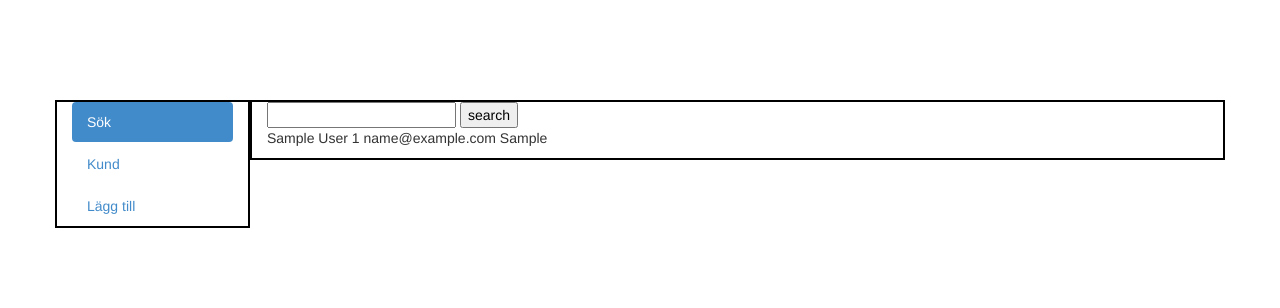
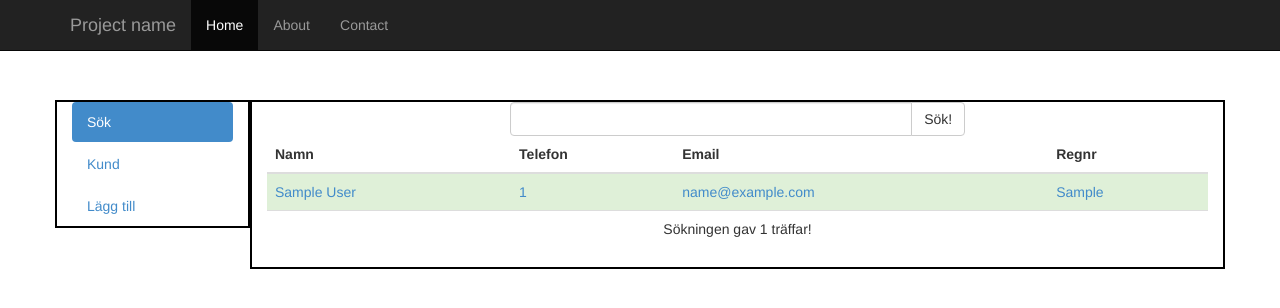
Before and after one commit to Happyhours/nmcs-program, a Django app: template nmcs/customers/templates/customers/customer_list.html in a window 1280 px wide. Shown: the top 308 px of the page. Run offline with Django 3.2, Linux system fonts and the light colour scheme; the template is opened without the code that fills it: most values are stand-ins (such as "Sample title", 1, 10 or a date in 2020); some libraries are stand-ins or nearby versions.

Commit message:
Fixed Search page

```diff
--- a/nmcs/customers/templates/customers/customer_add.html
+++ b/nmcs/customers/templates/customers/customer_add.html
@@ -1,3 +1,7 @@
+{% extends "base_add.html" %}
+
+{% block content %}
+
     <form action="{% url 'customer-add' %}" method="POST">{% csrf_token %}
 
         {{ customer.as_p }}
@@ -14,3 +18,5 @@
 
         <button type="submit">Add</button>
     </form>
+
+{% endblock %}
--- a/nmcs/customers/templates/customers/customer_detail.html
+++ b/nmcs/customers/templates/customers/customer_detail.html
@@ -1,3 +1,7 @@
+{% extends "base_customer.html" %}
+
+{% block content %}
+
     {{ customer_detail.pk }}
     {{ customer_detail.first_name }}
     {{ customer_detail.last_name }}
@@ -23,3 +27,5 @@
         {{ mc.model.model }}
         {{ mc.model.brand }}
     {% endfor %}
+
+{% endblock%}
--- a/nmcs/customers/templates/customers/customer_list.html
+++ b/nmcs/customers/templates/customers/customer_list.html
@@ -1,34 +1,85 @@
 {% extends "base_search.html" %}
 
 {% block content %}
+<div class="row">
+    <div class="col-md-6 col-md-offset-3">
+        <form class="form-horizontal" role="form" action="{% url 'customer-list' %}" method="GET">
+            <div class="input-group">
+              <input type="text" class="form-control" name="q">
+              <span class="input-group-btn">
+                <button class="btn btn-default" type="submit">Sök!</button>
+              </span>
+            </div><!-- /input-group -->
+        </form>
+    </div><!-- /.col-md-6 col-md-offset-3" -->
 
-    <form action="{% url 'customer-list' %}" method="GET">
-        <input type="text" name="q" />
-        <button type="submit">search</button>
-    </form>
+    <div class="col-md-12">
+        <div class="table-responsive">
+            <table class="table table-hover">
+                <thead>
+                    <tr>
+                        <th>Namn</th>
+                        <th>Telefon</th>
+                        <th>Email</th>
+                        <th>Regnr</th>
+                    </tr>
+                </thead>
+                <tbody>
+                {% if customer_list %}
+                    {% for customer in customer_list %}
 
-    {% if customer_list %}
-
-        {% for customer in customer_list %}
-        <p>
-            {{ customer.first_name }}
-            {{ customer.last_name }}
-
+                    <tr class="success">
+                        <td>
+                            <a href="{% url 'customer-detail' customer.pk %}">
+                                {{ customer.first_name }} {{ customer.last_name }}
+                            </a>
+                        </td>
+                        <td>
+                            <a href="{% url 'customer-detail' customer.pk %}">
                                 {% with customer.telephone_set.all|first as telephone %}
                                     {{ telephone.number }}
                                 {% endwith %}
-
+                            </a>
+                        </td>
+                        <td>
+                            <a href="{% url 'customer-detail' customer.pk %}">
                                 {{ customer.email }}
-
+                            </a>
+                        </td>
+                        <td>
+                            <a href="{% url 'customer-detail' customer.pk %}">
                                 {% with customer.mc_set.all|first as mc %}
                                     {{ mc.registration_nr }}
                                 {% endwith %}
-        </p>
+                            </a>
+                        </td>
+                    </tr>
+
                     {% endfor%}
+                </tbody>
+                <tfoot>
+                    <tr>
+                        <td colspan="4" style="text-align: center;">
+                            Sökningen gav {{ customer_list.count }} träffar!
+                        </td>
+                    </tr>
+                </tfoot>
+                {% else %}
+                <!--
+                <tfoot>
+                    <tr class="danger">
+                        <td colspan="4" style="text-align: center;">
+                            Sökningen gav 0 träffar!
+                        </td>
+                    </tr>
+                </tfoot>
+                -->
+                {% endif %}
 
 
-    {% else %}
-        <p>No search matches</p>
-    {% endif %}
+            </table>
+        </div>
+    </div><!-- /.col-md-12" -->
+</div><!-- /.row -->
 
 {% endblock%}
--- a/nmcs/static/custom_template.css
+++ b/nmcs/static/custom_template.css
@@ -5,3 +5,14 @@ body {
   padding: 15px;
   text-align: center;
 }
+
+
+td a {
+   display: block;
+}
+td a:hover {
+   text-decoration:none;
+}
+td a:active {
+   text-decoration:none;
+}
--- a/nmcs/templates/base_search.html
+++ b/nmcs/templates/base_search.html
@@ -1,8 +1,6 @@
 {% extends "base.html" %}
 
 {% block title %}Search Page{% endblock %}
-
-{% block navbar %}{% endblock %}
 
 {% block left-column-2 %}
   <ul class="nav nav-pills nav-stacked">
```
Lines whose indentation alone changed are shown as unchanged.
